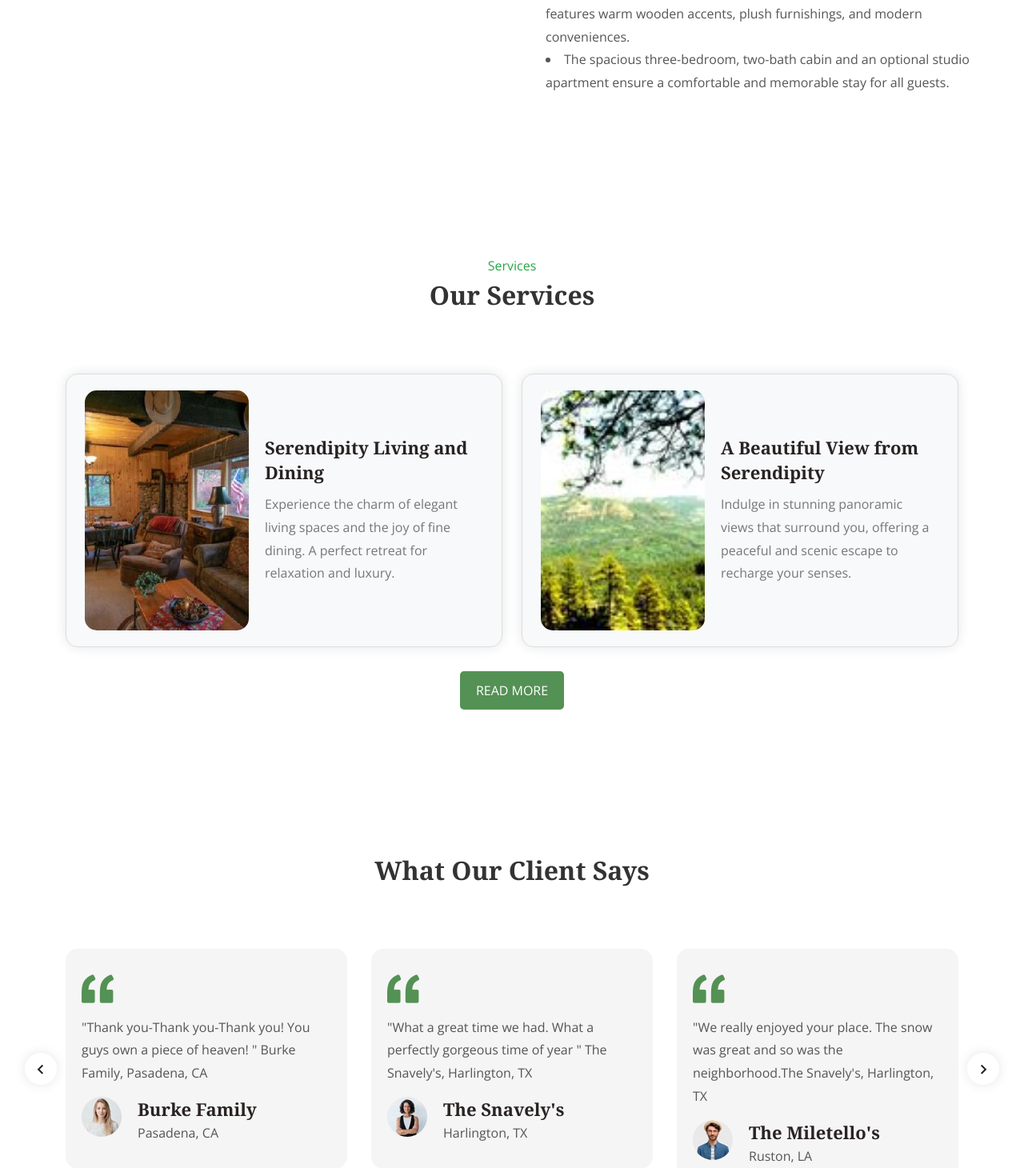
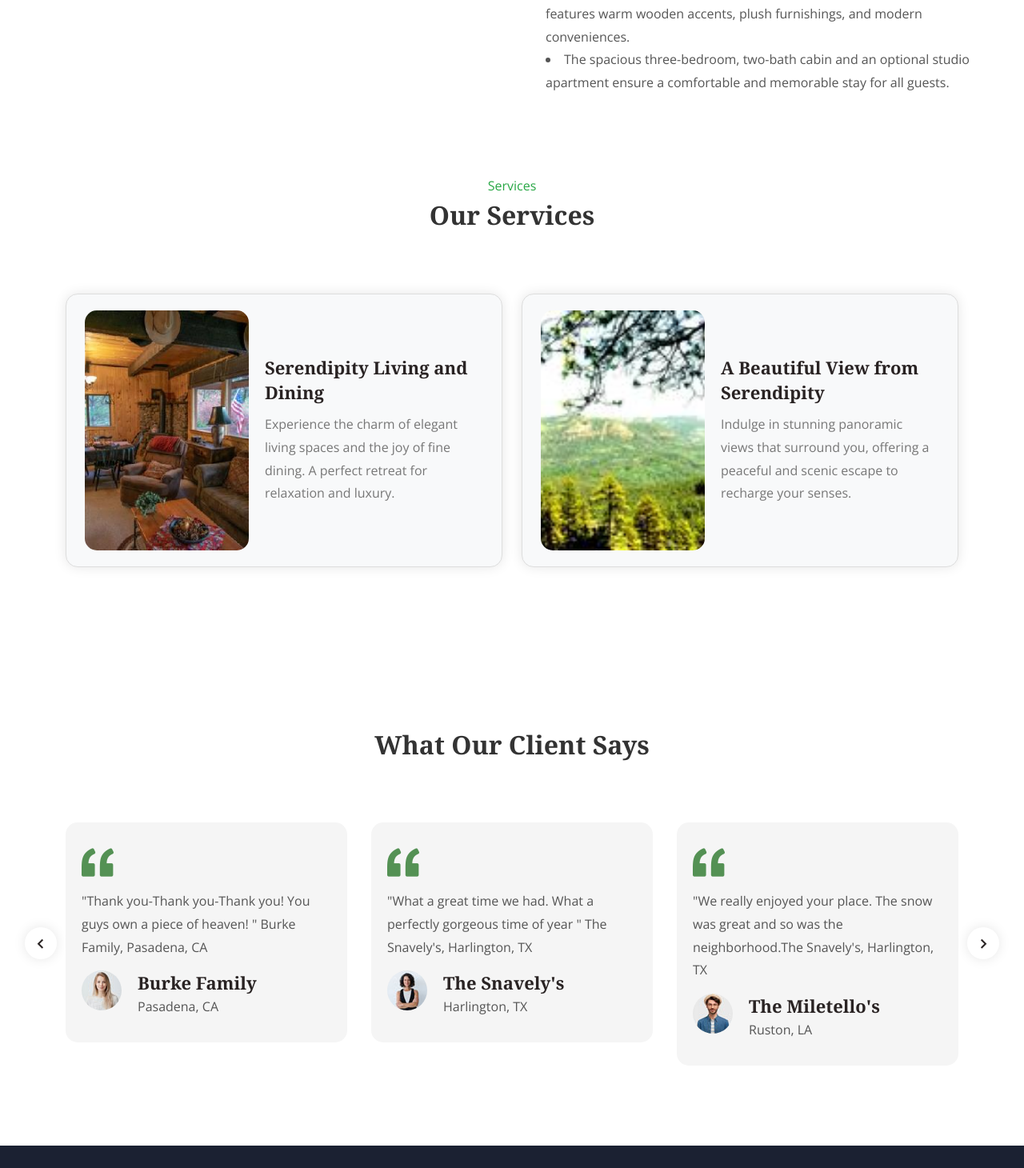
Before and after one commit to devaakash1205/pagosa-cabin, a PHP site: page /about-us.php in a window 1280 px wide. Shown: the part 1185-2645 px from the top of the page at 80% size. Run offline with PHP 8.4, Linux system fonts and the light colour scheme; some libraries are stand-ins or nearby versions.

Commit message:
updation pages

```diff
--- a/about-us.php
+++ b/about-us.php
@@ -81,7 +81,7 @@
         </div>
     </div>
     <!--Services-->
-    <div class="blog-area pb-70 pt-100">
+    <div class="blog-area pb-70 pt-70">
         <div class="container">
             <div class="section-title text-center">
                 <span>Services</span>
@@ -131,11 +131,6 @@
                             </div>
                         </div>
                     </div>
-                </div>
-                <div class="text-center">
-                    <a href="service.php" class="default-btn btn-bg-one border-radius-5">
-                        Read More
-                    </a>
                 </div>
             </div>
         </div>
```
